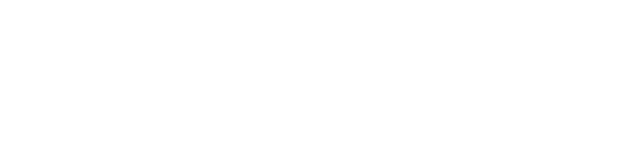
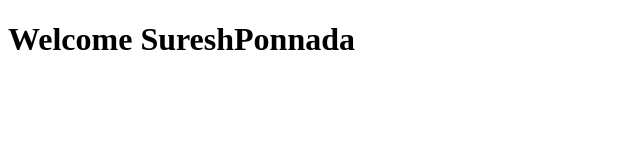
Before and after one commit to sureshponnadav2/javascriptTraining, a plain HTML site: page index.html in a window 1280 px wide. Shown: the whole page, without its empty margins (0-640 px from the left). Drawn offline with Linux system fonts and the light colour scheme.

Commit message:
change in indexmain

```diff
--- a/index.html
+++ b/index.html
@@ -7,6 +7,6 @@
     <title>Document</title>
 </head>
 <body>
-
+    <h1>Welcome SureshPonnada</h1>
 </body>
 </html>
```
